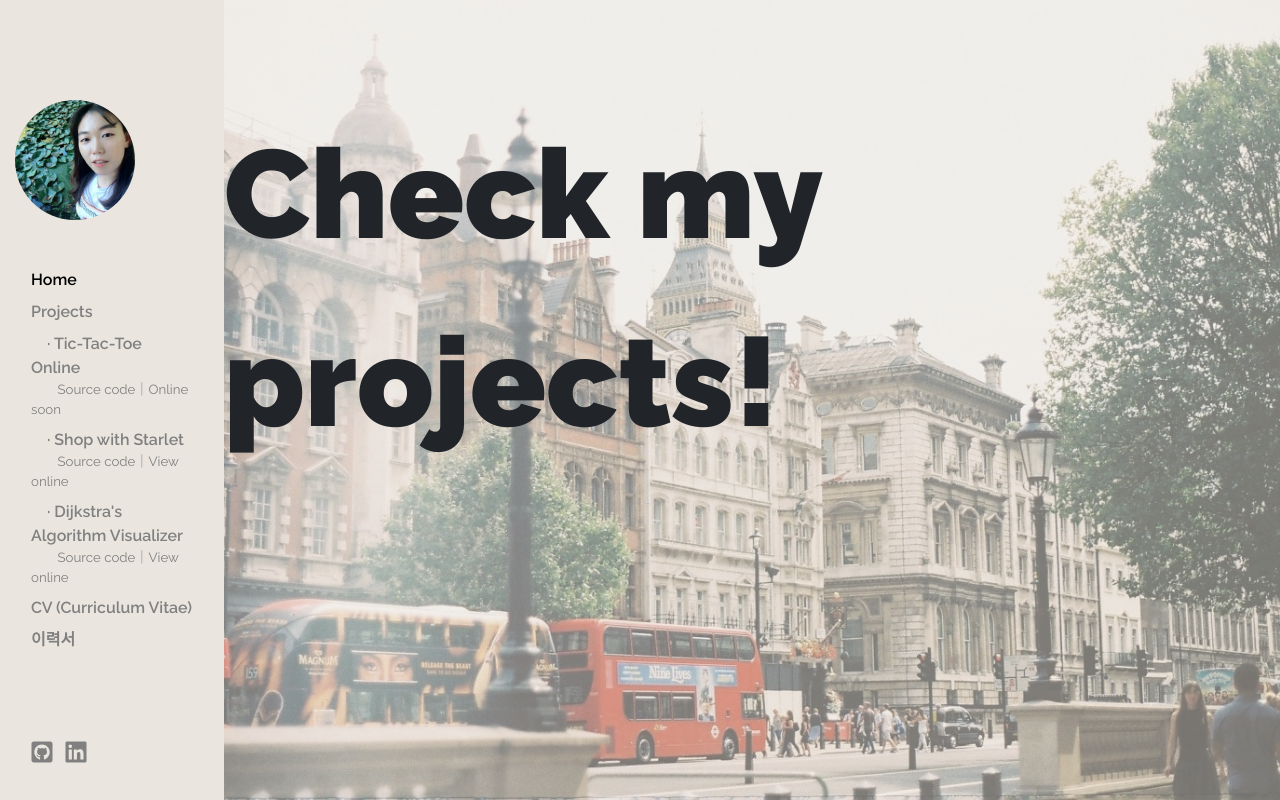
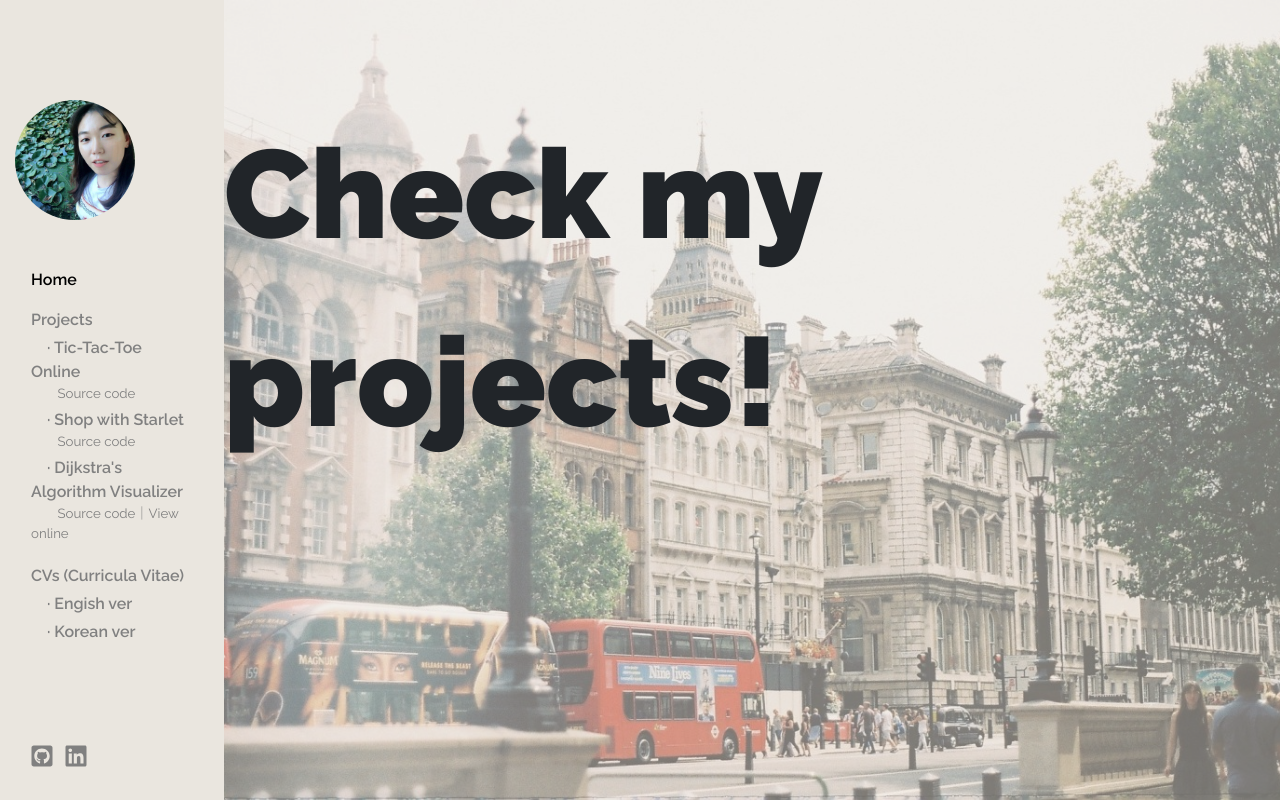
Before and after one commit to jjyyoon/jjyyoon.github.io, a React (Create React App) app: page /#/ in a window 1280 px wide. Built offline with nearby package versions, Linux system fonts and the light colour scheme.

Commit message:
Changed the project item component to use it for all menu items

```diff
--- a/src/App.js
+++ b/src/App.js
@@ -24,7 +24,7 @@ function App() {
               <Route exact path="/">
                 <Intro />
               </Route>
-              <Route path="/projects/:projectName">
+              <Route path="/project/:projectName">
                 <Slideshow />
               </Route>
               <Route path="/cv/:language">
--- a/src/components/menu/menu.component.jsx
+++ b/src/components/menu/menu.component.jsx
@@ -2,7 +2,7 @@ import React from "react";
 
 import { Col } from "react-bootstrap";
 import MenuLink from "../menu-link/menu-link.component";
-import ProjectItem from "../project-item/project-item.component";
+import SubmenuItem from "../project-item/project-item.component";
 
 import profile from "../../assets/profile.jpg";
 import { faGithubSquare, faLinkedin } from "@fortawesome/free-brands-svg-icons";
@@ -13,17 +13,23 @@ const Menu = () => (
   <Col className="menu">
     <img width="120" height="120" src={profile} alt="profile" />
     <div className="links">
-      <MenuLink to="/" content="Home" />
-      <div>Projects</div>
-      <ProjectItem name="Tic-Tac-Toe Online" to="tic-tac-toe-online" site={null} />
-      <ProjectItem name="Shop with Starlet" to="e-commerce" site="https://starletclothing.co.uk/" />
-      <ProjectItem
-        name="Dijkstra's Algorithm Visualizer"
-        to="dijkstra"
-        site="/#/dijkstras-algorithm-visualizer"
-      />
-      <MenuLink to="/cv/eng" content="CV (Curriculum Vitae)" />
-      <MenuLink to="/cv/kor" content="이력서" />
+      <MenuLink className="menu-item" to="/" content="Home" />
+      <div className="menu-item">
+        Projects
+        <SubmenuItem parent="project" name="Tic-Tac-Toe Online" to="tic-tac-toe-online" />
+        <SubmenuItem parent="project" name="Shop with Starlet" to="e-commerce" />
+        <SubmenuItem
+          parent="project"
+          name="Dijkstra's Algorithm Visualizer"
+          to="dijkstra"
+          site="/#/dijkstras-algorithm-visualizer"
+        />
+      </div>
+      <div className="menu-item">
+        CVs (Curricula Vitae)
+        <SubmenuItem parent="cv" name="Engish ver" to="eng" />
+        <SubmenuItem parent="cv" name="Korean ver" to="kor" />
+      </div>
     </div>
 
     <div className="icon-container">
--- a/src/components/menu/menu.styles.scss
+++ b/src/components/menu/menu.styles.scss
@@ -10,9 +10,9 @@
     padding: 3rem 1rem 5rem;
 
     & > a,
-    & > div {
+    .menu-item {
       display: block;
-      padding-bottom: 0.5rem;
+      padding-bottom: 1rem;
       color: rgb(128, 128, 128);
       font-weight: 600;
     }
--- a/src/components/project-item/project-item.component.jsx
+++ b/src/components/project-item/project-item.component.jsx
@@ -2,15 +2,16 @@ import React from "react";
 import MenuLink from "../menu-link/menu-link.component";
 import "./project-item.styles.scss";
 
-const ProjectItem = ({ name, to, site }) => (
+const SubmenuItem = ({ parent, name, to, site }) => (
   <div>
-    <MenuLink to={"/projects/" + to} content={"　· " + name} />
-    <p>
-      <MenuLink href={"https://github.com/jjyyoon/" + to} content="Source code" />
-      {"｜"}
-      <MenuLink href={site} content={!site ? "Online soon" : "View online"} />
-    </p>
+    <MenuLink to={`/${parent}/` + to} content={"　· " + name} />
+    {parent === "project" ? (
+      <p>
+        <MenuLink href={"https://github.com/jjyyoon/" + to} content="Source code" />
+        <MenuLink href={site} content={site ? "｜View online" : null} />
+      </p>
+    ) : null}
   </div>
 );
 
-export default ProjectItem;
+export default SubmenuItem;
--- a/src/components/project-item/project-item.styles.scss
+++ b/src/components/project-item/project-item.styles.scss
@@ -1,8 +1,16 @@
-.links div p {
-    font-size: 0.83em;
-    font-weight: 400;
+.menu-item div {
+    padding-bottom: 0.25rem;
 
-    &::before {
-        content: "　　";
+    &:first-child {
+        padding-top: 0.25rem;
+    }
+
+    p {
+        font-size: 0.83em;
+        font-weight: 400;
+
+        &::before {
+            content: "　　";
+        }
     }
 }
```
